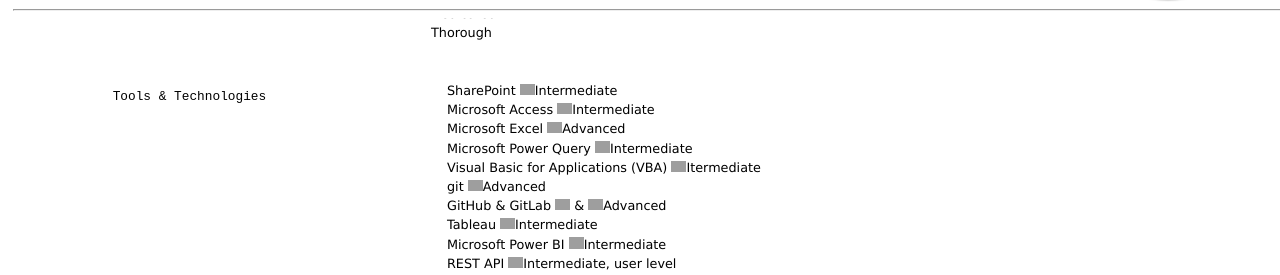
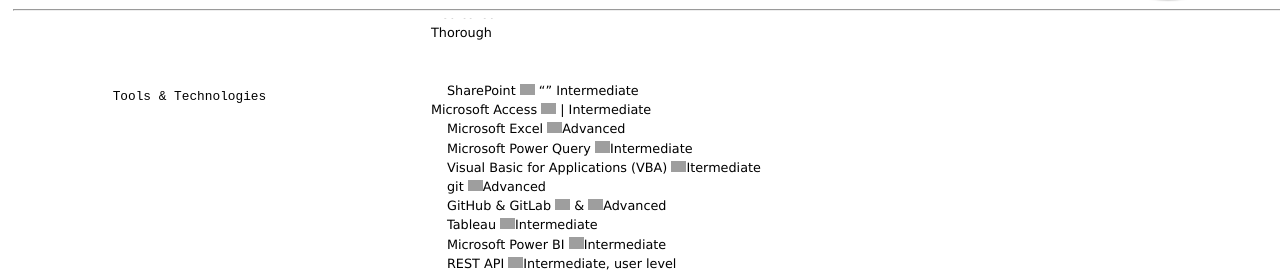
Before and after one commit to Dominik-97/curriculum-vitae, a Jekyll site: the page built from index.md, in a window 1280 px wide and 900 px high, scrolled down 1662 px, cut to the strip 177-452 px from the top of the window. Built offline with Jekyll 4.4.1, drawn with Linux system fonts in a browser that asks for light colours; grey boxes are pictures that could not be loaded.

Commit message:
Update index.md

```diff
--- a/index.md
+++ b/index.md
@@ -127,8 +127,8 @@
 
 ### Tools & Technologies
 
-- SharePoint <img alt="microsoftsharepoint" src="https://simpleicons.org/icons/microsoftsharepoint.svg" width="15px"> | Intermediate
-- Microsoft Access <img alt="microsoftaccess" src="https://simpleicons.org/icons/microsoftaccess.svg" width="15px"> | Intermediate
+- SharePoint <img alt="microsoftsharepoint" src="https://simpleicons.org/icons/microsoftsharepoint.svg" width="15px"> "|" Intermediate
+- Microsoft Access <img alt="microsoftaccess" src="https://simpleicons.org/icons/microsoftaccess.svg" width="15px"> \| Intermediate
 - Microsoft Excel <img alt="microsoftexcel" src="https://simpleicons.org/icons/microsoftexcel.svg" width="15px"> | Advanced
 - Microsoft Power Query <img alt="microsoftpowerquery" src="https://simpleicons.org/icons/microsoft.svg" width="15px"> | Intermediate
 - Visual Basic for Applications (VBA) <img alt="visualbasicforapplications" src="https://cdn3.iconfinder.com/data/icons/flat-design-spreadsheet-set-5/24/macros-vba-512.png" width="15px"> | Itermediate
```
